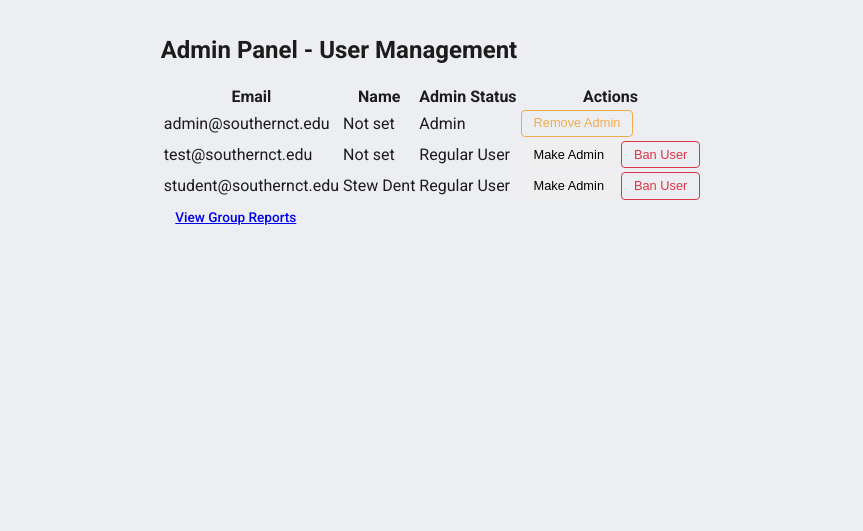
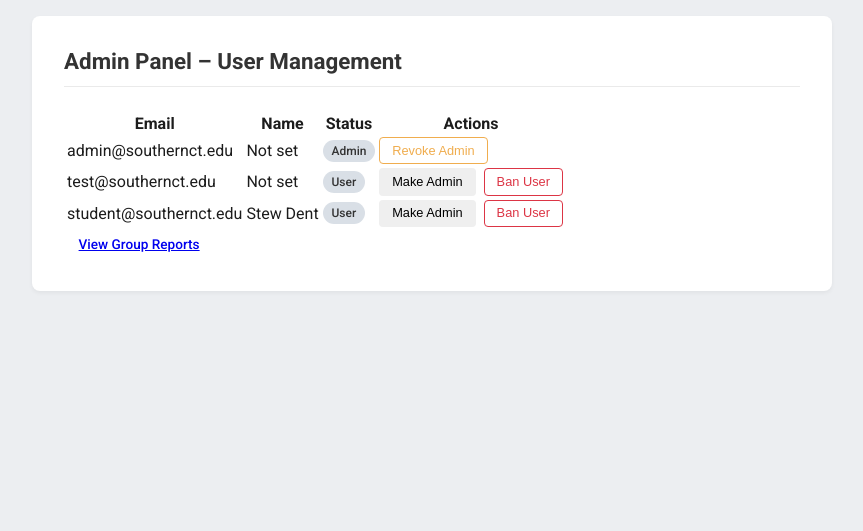
Before and after one commit to DillonT15/CSC-330-G1-GroupScheduler, a Flask app: page /admin/users in a window 1280 px wide. Shown: the part 63-594 px from the top of the page, without its empty margins (208-1071 px from the left). Run offline with Flask 3, Linux system fonts and the light colour scheme; a user stored in the database is signed in; some libraries are stand-ins or nearby versions.

```diff
--- a/app/static/css/style.css
+++ b/app/static/css/style.css
@@ -570,3 +570,23 @@ footer {
     font-weight: 600;
     color: #1c1c1c;
   }
+
+  /* ─── Report cards (Admin → Group Reports) ───────────────────────── */
+.reports-container {
+    display: grid;
+    gap: 1rem;
+    /* make them stack nicely; if you prefer one column, set grid-template-columns: 1fr; */
+    grid-template-columns: repeat(auto-fill, minmax(300px, 1fr));
+    margin-top: 1.5rem;
+}
+
+.reports-container > div {
+    /* target each of your existing report DIVs */
+    background-color: #fff;
+    border: 1px solid #e0e0e0;
+    border-radius: 8px;
+    padding: 1rem 1.5rem;
+    box-shadow: 0 2px 6px rgba(0,0,0,0.04);
+    white-space: pre-wrap;       /* preserve your line-breaks */
+    line-height: 1.4;
+}
--- a/app/templates/admin.html
+++ b/app/templates/admin.html
@@ -1,14 +1,19 @@
-{% extends "base.html" %} {% block title %}Admin Panel{% endblock %} {% block
-content %}
-<h2>Admin Panel - User Management</h2>
+{% extends 'base.html' %}
+{% block title %}Admin Panel{% endblock %}
 
+{% block content %}
+<div class="section-card">
+  <div class="section-header">
+    <h2 class="section-title">Admin Panel – User Management</h2>
+  </div>
 
-<table class="table">
+  <div class="table-responsive">
+    <table class="table-custom">
       <thead>
         <tr>
           <th>Email</th>
           <th>Name</th>
-      <th>Admin Status</th>
+          <th>Status</th>
           <th>Actions</th>
         </tr>
       </thead>
@@ -17,31 +22,30 @@ content %}
         <tr>
           <td>{{ user.email }}</td>
           <td>{{ user.name or "Not set" }}</td>
-      <td>{% if user.is_admin %} Admin {% else %} Regular User {% endif %}</td>
           <td>
-        <form
-          action="{{ url_for('admin.toggle_admin', uid=user.id) }}"
-          method="post"
-          style="display: inline"
-        >
-          <input type="hidden" name="csrf_token" value="{{ csrf_token() }}" />
-          <button
-            class="btn btn-sm {% if user.is_admin %}btn-outline-warning{% else %}btn-outline-primary{% endif %}"
-          >
-            {% if user.is_admin %}Remove Admin{% else %}Make Admin{% endif %}
+            {% if user.is_admin %}
+              <span class="badge bg-secondary">Admin</span>
+            {% else %}
+              <span class="badge bg-secondary">User</span>
+            {% endif %}
+          </td>
+          <td class="d-flex gap-2">
+            <form action="{{ url_for('admin.toggle_admin', uid=user.id) }}"
+                  method="post">
+              <input type="hidden" name="csrf_token" value="{{ csrf_token() }}">
+              <button type="submit"
+                      class="btn btn-sm {% if user.is_admin %}btn-outline-warning{% else %}btn-outline-primary{% endif %}">
+                {% if user.is_admin %}Revoke Admin{% else %}Make Admin{% endif %}
               </button>
             </form>
+
             {% if current_user.id != user.id %}
-        <form
-          action="{{ url_for('admin.ban_user', uid=user.id) }}"
-          method="post"
-          style="display: inline"
-        >
-          <input type="hidden" name="csrf_token" value="{{ csrf_token() }}" />
-          <button
+            <form action="{{ url_for('admin.ban_user', uid=user.id) }}"
+                  method="post">
+              <input type="hidden" name="csrf_token" value="{{ csrf_token() }}">
+              <button type="submit"
                       class="btn btn-sm btn-outline-danger"
-            onclick="return confirm('Are you sure you want to ban this user? This will delete their account.');"
-          >
+                      onclick="return confirm('Ban this user? This will delete their account.');">
                 Ban User
               </button>
             </form>
@@ -50,7 +54,12 @@ content %}
         </tr>
         {% endfor %}
       </tbody>
+    </table>
+  </div>
 
-</table>
-<a href="{{ url_for('admin.group_reports') }}" class="btn btn-outline-secondary mb-3">View Group Reports</a>
+  <a href="{{ url_for('admin.group_reports') }}"
+     class="btn btn-secondary mt-4">
+    View Group Reports
+  </a>
+</div>
 {% endblock %}
--- a/app/templates/admin_group_reports.html
+++ b/app/templates/admin_group_reports.html
@@ -3,7 +3,7 @@
 {% block content %}
   <h2>Reported Study Groups</h2>
   {% for report in reports %}
-    <div class="card my-3 p-3">
+    <div class="card p-3" style="margin: 1rem 0;">
       <strong>Group:</strong> {{ report.group.title }}<br>
       <strong>Reported by:</strong> {{ report.reporter.email }}<br>
       <strong>Owned by:</strong> {{ report.group.owner.email }}<br>
```
Also changed, not shown: app/templates/report_group.html (+19 -6 lines), instance/app.db. Lines whose indentation alone changed are shown as unchanged.
